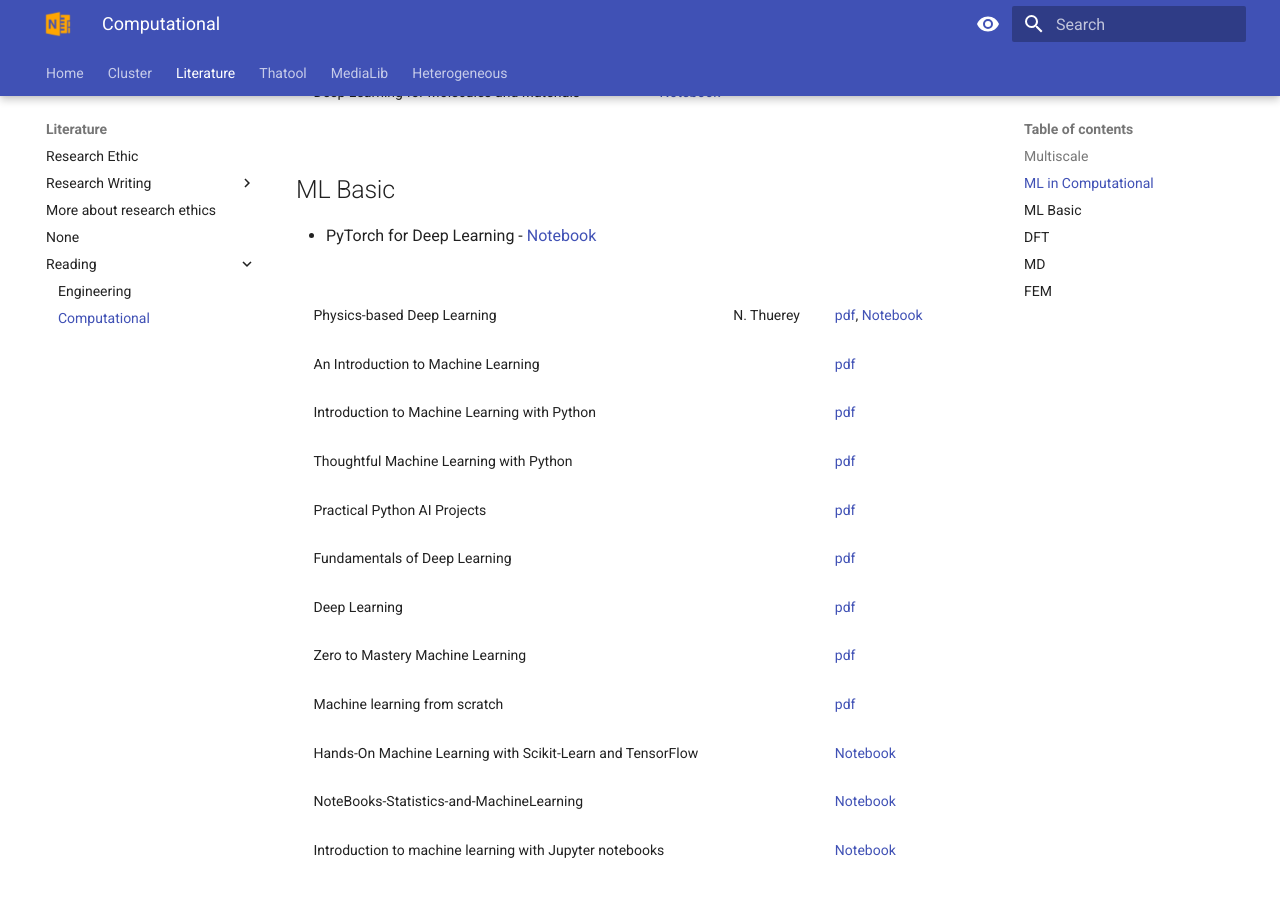
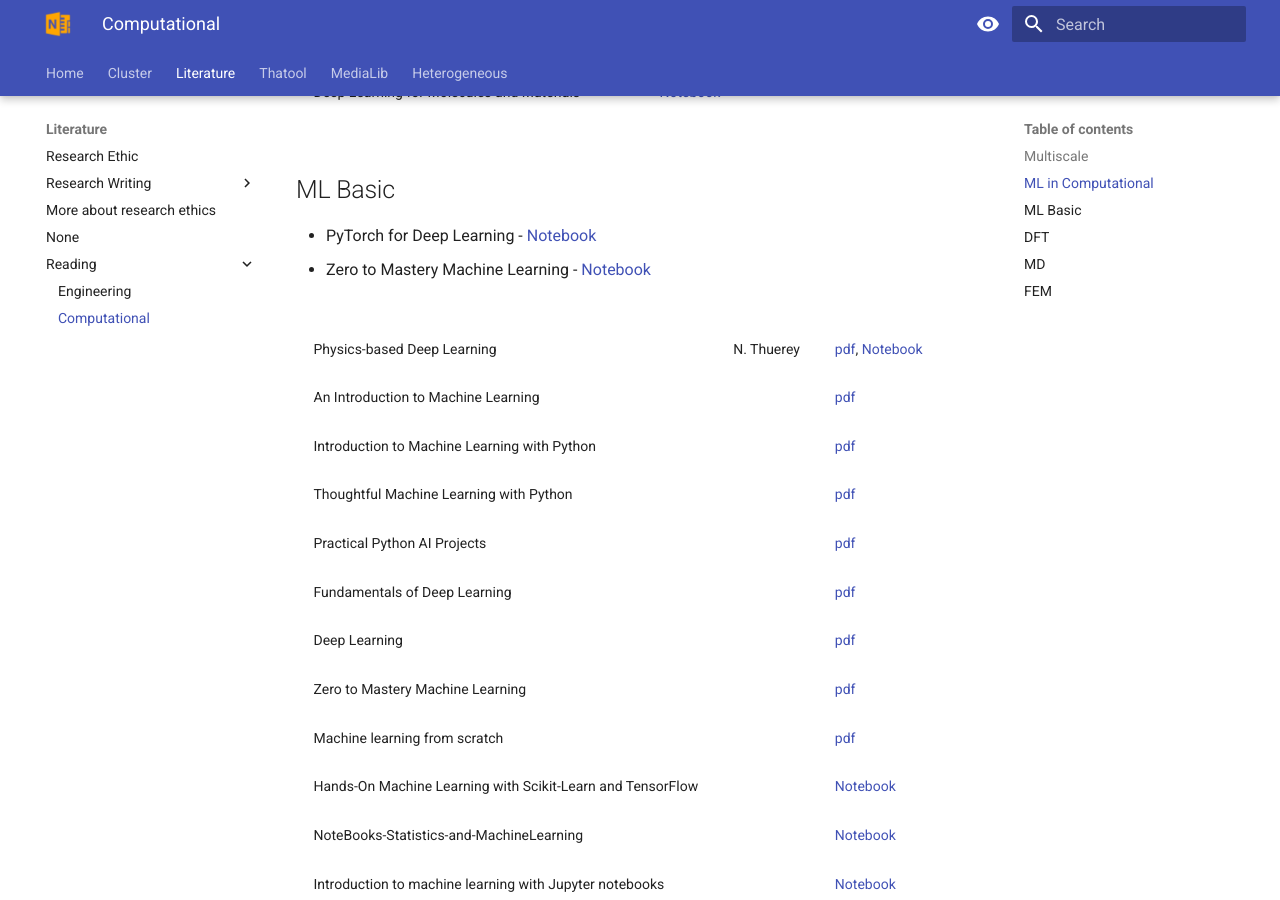
Before and after one commit to thangckt/thangckt.github.io, an MkDocs documentation site: the page built from docs/literature/reading/Comp_Methods.md, in a window 1280 px wide and 900 px high, scrolled down 695 px. Built offline with MkDocs 1.6.1 and Material for MkDocs 9.7.7, drawn with Linux system fonts in a browser that asks for light colours; the version menu is left out.

Commit message:
Update Comp_Methods.md

```diff
--- a/docs/literature/reading/Comp_Methods.md
+++ b/docs/literature/reading/Comp_Methods.md
@@ -31,6 +31,7 @@ table, td, th {border: none!important; font-size:14px; margin-top:-20px; margin-
 ## ML Basic
 
 - PyTorch for Deep Learning - [Notebook](https://thangckt.github.io/pytorch_deep_learning){target="_blank"}
+- Zero to Mastery Machine Learning - [Notebook](https://thangckt.github.io/zero_to_mastery_ml){target="_blank"}
 
 |  |  |  |
 |:--|:--|:--|
```
